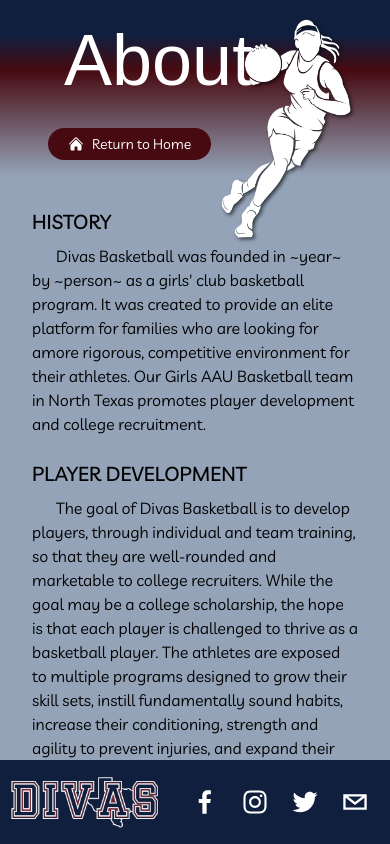
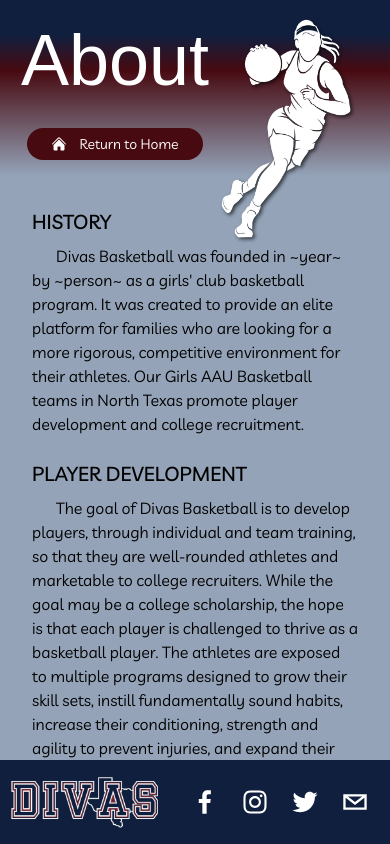
Before and after one commit to DrSLMac/divas_bball, a Next.js app: page /about in a window 390 px wide. Shown: the top 844 px of the page. Built offline with nearby package versions, Linux system fonts and the light colour scheme; a web font is replaced by a local one.

Commit message:
reformat page header for more responsiveness

```diff
--- a/components/PageHeader.js
+++ b/components/PageHeader.js
@@ -11,30 +11,28 @@
 
 const PageHeader = ({pageTitle}) => {
   return (
-    <div className='bg-gradient-to-b from-navy-blue from-20% via-deep-red via-40% to-slate-400'>
-        <section className='flex justify-start top-0 px-16 h-28 text-white w-screen
-        '>
+    <section className='flex flex-col items-center pr-40 space-y-4 py-6 text-white w-screen bg-gradient-to-b from-navy-blue from-20% via-deep-red via-40% to-slate-400 h-44'>
+        {/* <div className='w-[50%]'> */}
             <div className={inspiration.className}>
-                <h1 className='text-7xl mt-6' >{pageTitle}</h1>
+                <h1 className='text-7xl' >{pageTitle}</h1>
             </div>
-        </section>
-        <div className='flex w-[100%] px-12 py-4
-            '>
+            <div className='py-4'>
                 <button
                     id="basic-button"
                     className='text-white bg-deep-red transition duration-300 ease-in-out rounded-[2rem]
                     hover:bg-navy-blue hover:text-white hover:-translate-y-1 hover:scale-105 hover:shadow-lg
-                h-[2rem] px-5 text-sm
+                    h-[2rem] px-6 text-sm
                     '>
                     <Link href='/'>
                     <div className='flex items-center'>
-                    <HomeIcon className="text-white pr-2 h-4 md:h-7 md:w-7"/>
+                        <HomeIcon className="text-white pr-3 h-4 md:h-7 md:w-7"/>
                         Return to Home
                     </div>
                     </Link>
                 </button>
             </div>
-    </div>
+        {/* </div> */}
+    </section>
   )
 }
 
--- a/pages/about.js
+++ b/pages/about.js
@@ -8,9 +8,9 @@
 
 const About = () => {
   return (
-    <div className='relative flex flex-col h-screen snap-start'>
+    <div className='relative flex flex-col h-screen  snap-start'>
         <PageHeader pageTitle='About' />
-        <section className=' bg-slate-400'>
+        <section className='flex-grow bg-slate-400'>
           <div className='absolute right-8 -top-40'>
             <Image
                 src={sheBaller}
@@ -25,14 +25,14 @@
             </div>
             <div>
               <p className='sm:block indent-6 sm:space-y-2'>
-              Divas Basketball was founded in ~year~ by ~person~ as a girls&apos; club basketball program. It was created to provide an elite platform for families who are looking for amore rigorous, competitive environment for their athletes. Our Girls AAU Basketball team in North Texas promotes player development and college recruitment.
+              Divas Basketball was founded in ~year~ by ~person~ as a girls&apos; club basketball program. It was created to provide an elite platform for families who are looking for a more rigorous, competitive environment for their athletes. Our Girls AAU Basketball teams in North Texas promote player development and college recruitment.
               </p>
               <br></br>
               <div>
                 <h2 className='text-xl font-medium uppercase pb-2'>Player Development</h2>
               </div>
               <p className='sm:block indent-6 sm:space-y-2'>
-              The goal of Divas Basketball is to develop players, through individual and team training, so that they are well-rounded and marketable to college recruiters. While the goal may be a college scholarship, the hope is that each player is challenged to thrive as a basketball player. The athletes are exposed to multiple programs designed to grow their skill sets, instill fundamentally sound habits, increase their conditioning, strength and agility to prevent injuries, and expand their basketball IQ. The Divas coaches train them in a way that allows them to consistently perform against national competition.
+              The goal of Divas Basketball is to develop players, through individual and team training, so that they are well-rounded athletes and marketable to college recruiters. While the goal may be a college scholarship, the hope is that each player is challenged to thrive as a basketball player. The athletes are exposed to multiple programs designed to grow their skill sets, instill fundamentally sound habits, increase their conditioning, strength and agility to prevent injuries, and expand their basketball IQ. The Divas coaches train them in a way that allows them to consistently perform against national competition.
               </p>
               <br></br>
               <div>
@@ -66,10 +66,10 @@
                 </Link>
             </button>
         </div>
-          <footer className='sticky bottom-0'>
-              <Footer />
-          </footer>
         </section>
+        <footer className='sticky bottom-0'>
+            <Footer />
+        </footer>
     </div>
   )
 }
--- a/pages/index.js
+++ b/pages/index.js
@@ -28,11 +28,11 @@
           <Hero />
         </section>
 
-        <section className='snap-center' >
+        <section className='snap-start' >
           <PageBlocks />
         </section>
 
-        <section className='snap-center'>
+        <section className='snap-start'>
           <Contact />
         </section>
 
```
Lines whose indentation alone changed are shown as unchanged.
